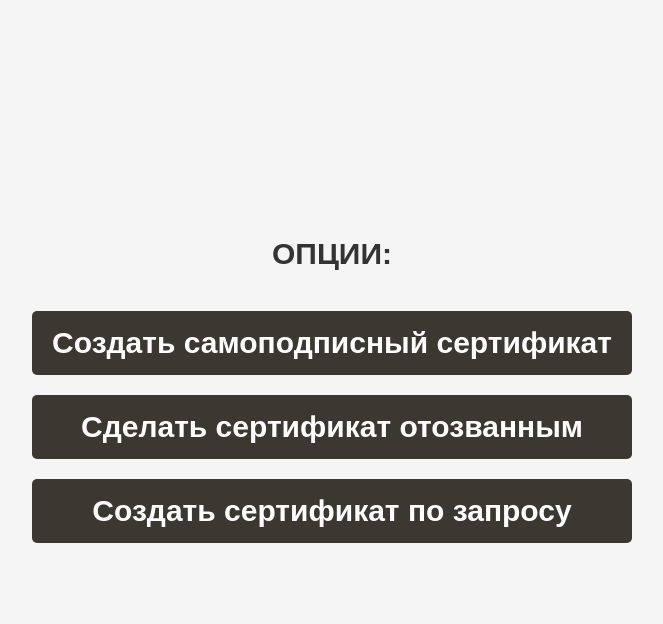
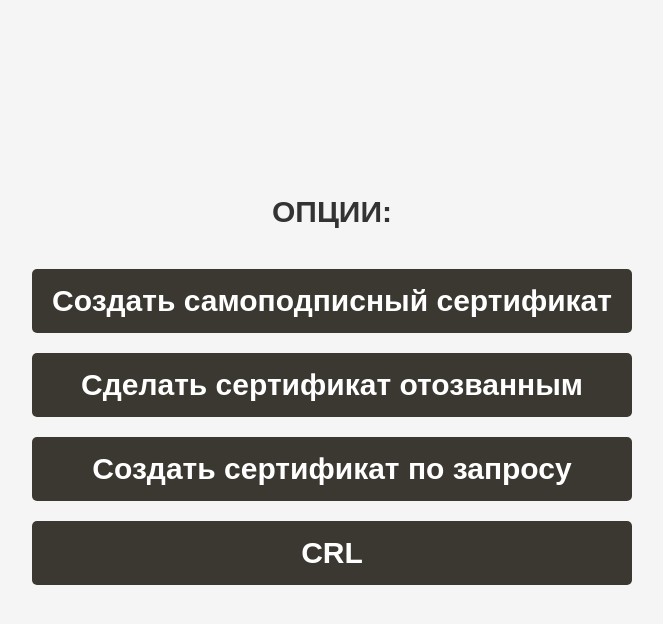
Before and after one commit to lenasidyakina/CA_Prac_2025, a Flask app: page / in a window 1280 px wide. Shown: the top 624 px of the page, without its empty margins (308-971 px from the left). Run offline with Flask 2, Linux system fonts and the light colour scheme; parts of the project's set-up code (start-up, migrations or seed data) failed here and were passed over; some libraries are stand-ins or nearby versions.

Commit message:
добавлена кнопка скд

```diff
--- a/myapp_gunicorn_psql_deb/opt/myapp/app/app.py
+++ b/myapp_gunicorn_psql_deb/opt/myapp/app/app.py
@@ -707,6 +707,33 @@ def download_certificate_p10():
 #                             error=f"Error downloading certificate: {str(e)}"), 500
 
 
+'''------------------------CRL КНОПО4КА ------------'''
+@app.route('/download-crl')
+def download_crl():
+    res_filename = os.path.join(CREATED_FILES_FOLDER, "empty.der")
+    with open(res_filename, 'w') as file:
+        pass
+
+    try:
+        # Отправляем файл для скачивания
+        # return send_file(
+        #     res_filename,  # Путь к файлу
+        #     mimetype='application/x-pem-file',  # MIME-тип для PEM-файлов
+        #     as_attachment=True,  # Принудительное скачивание
+        #     download_name='certificate.pem'  # Имя файла при скачивании
+        # )
+        return send_file(
+        res_filename,
+        mimetype='application/x-x509-ca-cert', # указывает тип содержимого
+        as_attachment=True,  # указание браузеру, что файл должен быть скачан (а не открыт в браузере)
+        # download_name=f'certificate_{cert_data["serial_num"]}.der'
+        download_name="empty.der"
+    )
+
+    except Exception as e:
+        logger.error(f"Error creatinf empty file: {str(e)}")
+        return redirect(url_for('index'))
+
 '''-------------------------------------------------------------------------------'''
 def create_app_folders():
     folders = [
--- a/myapp_gunicorn_psql_deb/opt/myapp/app/templates/index.html
+++ b/myapp_gunicorn_psql_deb/opt/myapp/app/templates/index.html
@@ -71,6 +71,7 @@
             <a href="/create-selfsigned-certificate" class="button">Создать самоподписный сертификат</a>
             <a href="/revoke-certificate" class="button">Сделать сертификат отозванным</a>
             <a href="/send-p10" class="button">Создать сертификат по запросу</a>
+            <a href="{{ url_for('download_crl') }}" class="button">CRL</a>
         </div>
     </div>
 </body>
```
